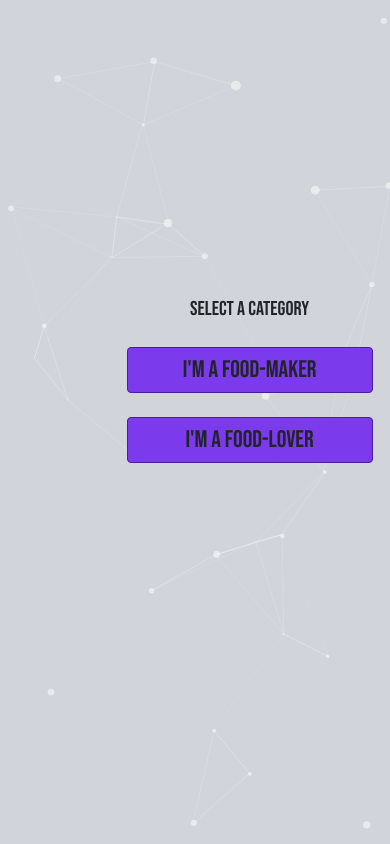
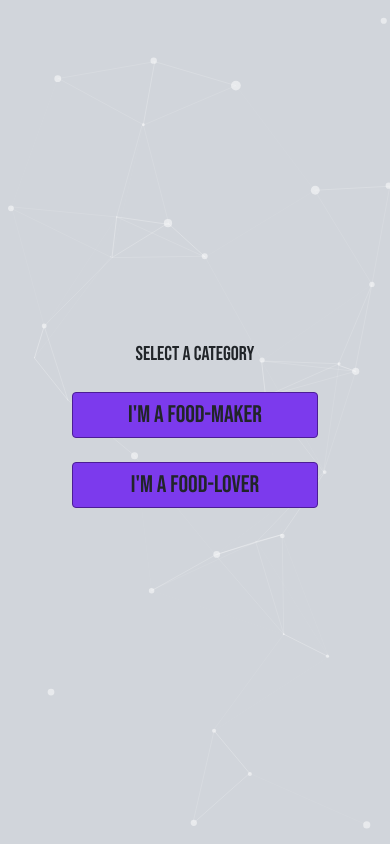
Before and after one commit to domenicoprestia/lil.deliverer, a plain HTML site: page views/auth/register.html in a window 390 px wide. Drawn offline with nearby package versions, Linux system fonts and the light colour scheme; some packages are replaced by stand-ins of ours.

Commit message:
Finally responsive for real!!!

```diff
--- a/views/auth/register.html
+++ b/views/auth/register.html
@@ -16,9 +16,8 @@
 </head>
 
 <body>
-    <div class="bg-gray-300" id="particles-js">
-        <div class="text-center form" style="width: 320px; position: absolute;" id="main">
-            <div class="wrapper-selector">
+    <div class="bg-gray-300" id="particles-js" style=" display: flex; flex-direction: column; align-items: center; justify-content:center;">
+       <div class="text-center" style="flex: 1; position:absolute;margin-top: 1%" id="main">
                 <h1 class="text-xl mb-6" style="width: 246px;">Select a category</h1>
                 <a class="btn text-2xl bg-purple-600 border-purple-900 hover:bg-white hover:border-purple-600 cursor-pointer"
                     style="width: 246px;" id="food-maker">I'm a food-maker</a><br><br>
--- a/views/js/lengine.js
+++ b/views/js/lengine.js
@@ -77,7 +77,7 @@ function loginHandler(){
 
 
 //#region items
-const form = `<div class="bg-grey-lighter min-h-screen flex flex-col wrapper-registration" style="width: 500px;">
+const form = `<div class="bg-grey-lighter min-h-screen flex flex-col" style="width: 500px;">
 <div class="container max-w-sm mx-auto flex-1 flex flex-col items-center justify-center px-2">
     <div class="bg-white px-6 py-8 rounded shadow-md text-black w-full">
         <h1 class="mb-8 text-3xl text-center">Sign in!</h1>
--- a/views/js/rengine.js
+++ b/views/js/rengine.js
@@ -235,7 +235,7 @@ async function validatorMaker() {
 
 //#endregion
 //#region items
-const formL = `<div class="bg-grey-lighter min-h-screen flex flex-col wrapper-reg" style="width: 700px; ">
+const formL = `<div class="bg-grey-lighter min-h-screen flex flex-col" style="width: 700px; ">
 <div class="container max-w-sm mx-auto flex-1 flex flex-col items-center justify-center px-2">
     <div class="bg-white px-6 py-8 rounded shadow-md text-black w-full">
         <h1 class="mb-8 text-3xl text-center">Sign up food-lover!</h1>
@@ -291,7 +291,7 @@ const formL = `<div class="bg-grey-lighter min-h-screen flex flex-col wrapper-re
 </div>
 </div>`
 
-const formM = `<div class="bg-grey-lighter min-h-screen flex flex-col wrapper-registration" style="width: 500px;">
+const formM = `<div class="bg-grey-lighter min-h-screen flex flex-col" style="width: 500px;">
 <div class="container max-w-sm mx-auto flex-1 flex flex-col items-center justify-center px-2">
     <div class="bg-white px-6 py-8 rounded shadow-md text-black w-full">
         <h1 class="mb-8 text-3xl text-center">Sign up food-maker!</h1>
@@ -347,7 +347,7 @@ const formM = `<div class="bg-grey-lighter min-h-screen flex flex-col wrapper-re
 </div>
 </div>`
 
-const formMInfos = `<div class="bg-grey-lighter min-h-screen flex flex-col wrapper-registration" style="width: 500px;">
+const formMInfos = `<div class="bg-grey-lighter min-h-screen flex flex-col" style="width: 500px;">
 <div class="container max-w-sm mx-auto flex-1 flex flex-col items-center justify-center px-2">
     <div class="bg-white px-6 py-8 rounded shadow-md text-black w-full">
         <h1 class="mb-8 text-3xl text-center">Sign up food-maker!</h1>
@@ -394,7 +394,7 @@ const formMInfos = `<div class="bg-grey-lighter min-h-screen flex flex-col wrapp
 </div>
 </div>`
 
-const formLInfos = `<div class="bg-grey-lighter min-h-screen flex flex-col wrapper-registration" style="width: 500px;">
+const formLInfos = `<div class="bg-grey-lighter min-h-screen flex flex-col " style="width: 500px;">
 <div class="container max-w-sm mx-auto flex-1 flex flex-col items-center justify-center px-2">
     <div class="bg-white px-6 py-8 rounded shadow-md text-black w-full">
         <h1 class="mb-8 text-3xl text-center">Sign up food-lover!</h1>
```
Also changed, not shown: views/auth/login.html (+4 -5 lines).
